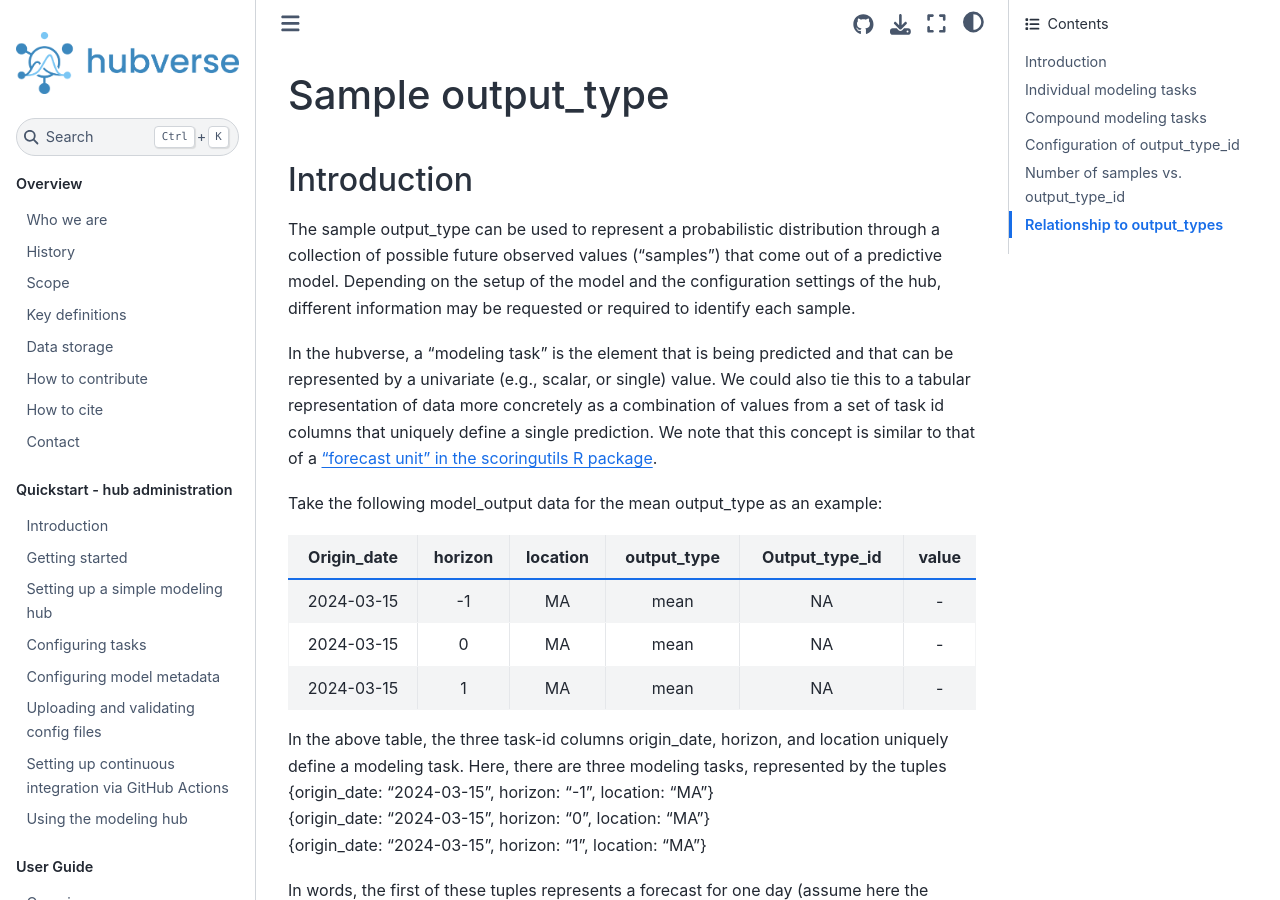
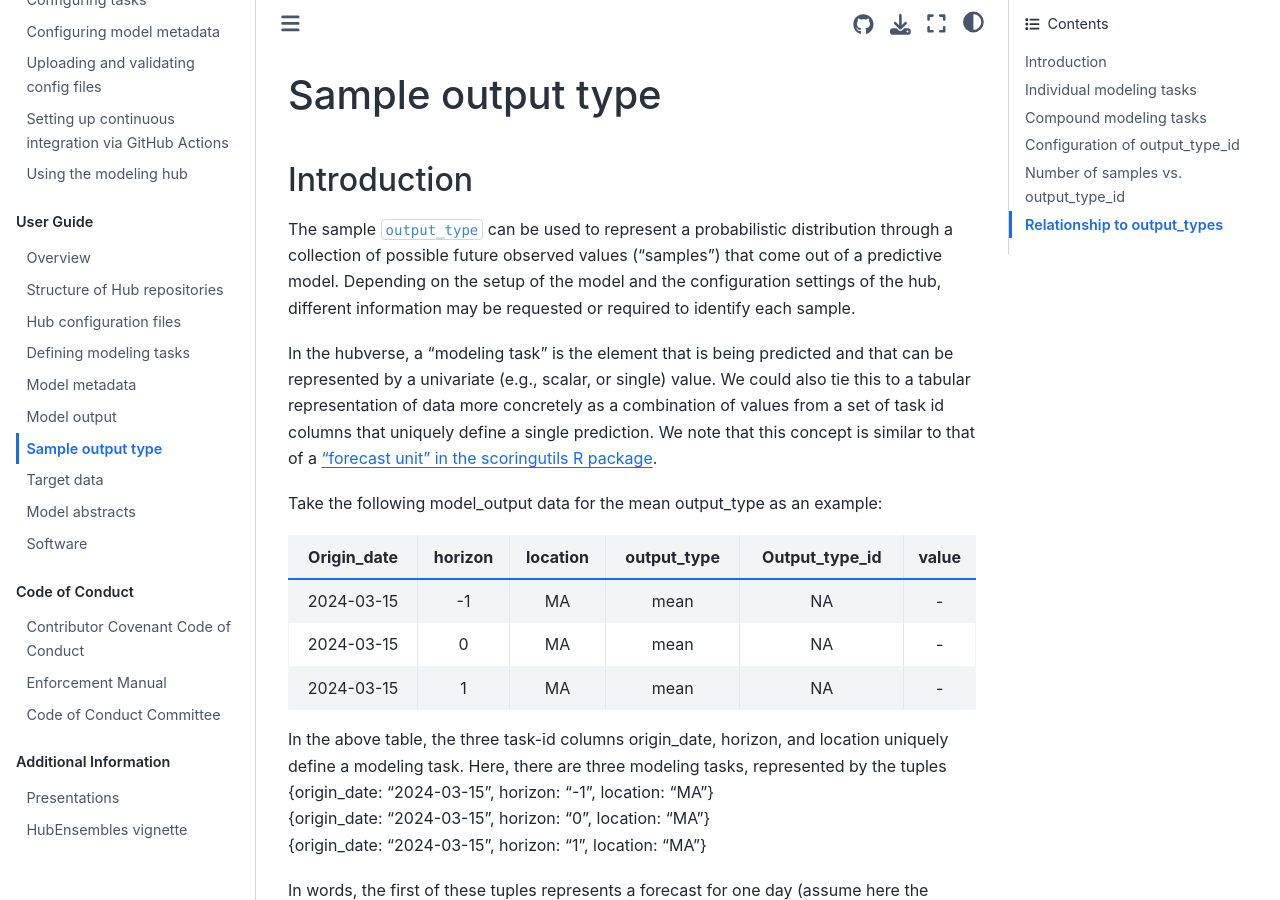
Before and after one commit to hubverse-org/hubDocs, a Sphinx documentation site: the page built from docs/source/user-guide/sample-output-type.md, in a window 1280 px wide and 900 px high. Built offline with Sphinx 7.4.7 and the Sphinx Book theme 1.1.4, drawn with Linux system fonts in a browser that asks for light colours; pages that are not in the unit, such as notebooks, are missing from menus; some of the changed text lies outside the part shown.

Commit message:
Update and rename sample-output_type.md to sample-output-type.md

```diff
--- a/docs/source/user-guide/sample-output_type.md
+++ b/docs/source/user-guide/sample-output-type.md
@@ -1,7 +1,7 @@
-# Sample output_type
+# Sample output type
 
 ## Introduction
-The sample output_type can be used to represent a probabilistic distribution through a collection of possible future observed values (“samples”) that come out of a predictive model. Depending on the setup of the model and the configuration settings of the hub, different information may be requested or required to identify each sample.
+The sample `output_type` can be used to represent a probabilistic distribution through a collection of possible future observed values (“samples”) that come out of a predictive model. Depending on the setup of the model and the configuration settings of the hub, different information may be requested or required to identify each sample.
 
 In the hubverse, a “modeling task” is the element that is being predicted and that can be represented by a univariate (e.g., scalar, or single) value. We could also tie this to a tabular representation of data more concretely as a combination of values from a set of task id columns that uniquely define a single prediction. We note that this concept is similar to that of a [“forecast unit” in the scoringutils R package](https://epiforecasts.io/scoringutils/reference/set_forecast_unit.html).
 
```
